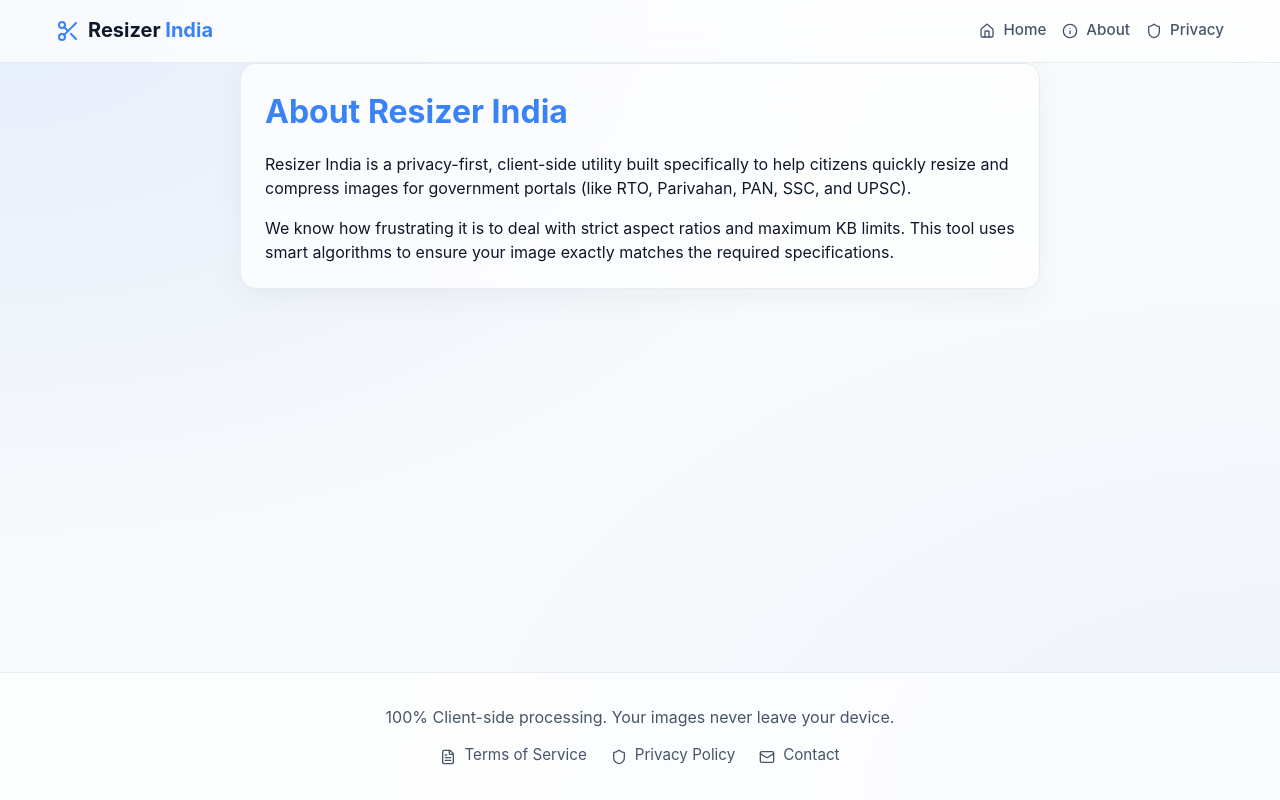
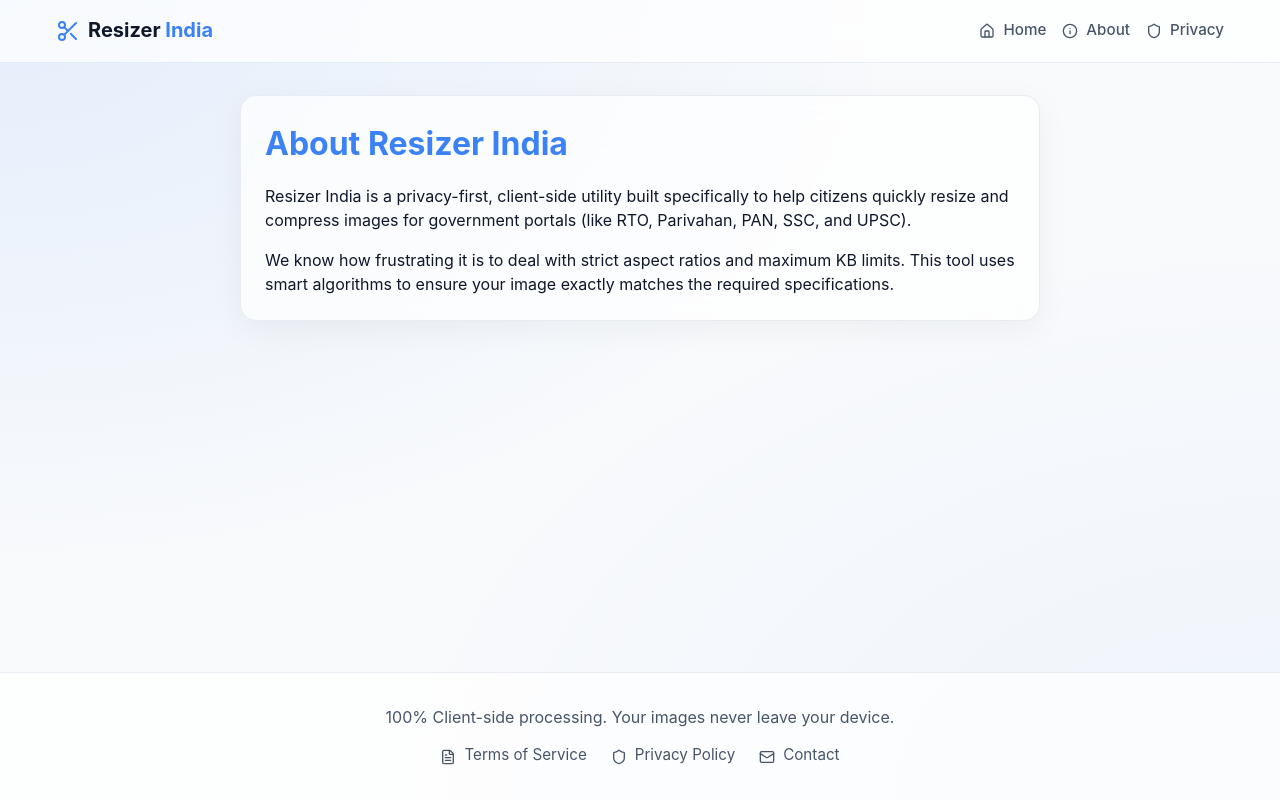
Before and after one commit to TechyNisarg/resizer-india, a React (Vite) app: page /about in a window 1280 px wide. Built offline with nearby package versions, Linux system fonts and the light colour scheme; a web font is replaced by a local one.

Commit message:
style: Add top and bottom margins to static pages

```diff
--- a/src/pages/StaticPages.tsx
+++ b/src/pages/StaticPages.tsx
@@ -1,7 +1,7 @@
 import React from 'react';
 
 export const About: React.FC = () => (
-  <div className="card" style={{ maxWidth: '800px', margin: '0 auto', display: 'flex', flexDirection: 'column', gap: '1rem' }}>
+  <div className="card" style={{ maxWidth: '800px', margin: '2rem auto', display: 'flex', flexDirection: 'column', gap: '1rem' }}>
     <h1 style={{ color: 'var(--primary)' }}>About Resizer India</h1>
     <p>Resizer India is a privacy-first, client-side utility built specifically to help citizens quickly resize and compress images for government portals (like RTO, Parivahan, PAN, SSC, and UPSC).</p>
     <p>We know how frustrating it is to deal with strict aspect ratios and maximum KB limits. This tool uses smart algorithms to ensure your image exactly matches the required specifications.</p>
@@ -9,7 +9,7 @@
 );
 
 export const Privacy: React.FC = () => (
-  <div className="card" style={{ maxWidth: '800px', margin: '0 auto', display: 'flex', flexDirection: 'column', gap: '1rem' }}>
+  <div className="card" style={{ maxWidth: '800px', margin: '2rem auto', display: 'flex', flexDirection: 'column', gap: '1rem' }}>
     <h1 style={{ color: 'var(--primary)' }}>Privacy Policy</h1>
     <p><strong>100% Client-Side Processing</strong></p>
     <p>Your privacy is our utmost priority. All image cropping, resizing, and compression happens entirely within your web browser. <strong>Your images never leave your device.</strong></p>
@@ -18,14 +18,14 @@
 );
 
 export const Terms: React.FC = () => (
-  <div className="card" style={{ maxWidth: '800px', margin: '0 auto', display: 'flex', flexDirection: 'column', gap: '1rem' }}>
+  <div className="card" style={{ maxWidth: '800px', margin: '2rem auto', display: 'flex', flexDirection: 'column', gap: '1rem' }}>
     <h1 style={{ color: 'var(--primary)' }}>Terms of Service</h1>
     <p>This tool is provided "as is" without warranty of any kind. By using Resizer India, you agree that you are solely responsible for verifying the accuracy and acceptance of your generated images on official government portals.</p>
   </div>
 );
 
 export const Contact: React.FC = () => (
-  <div className="card" style={{ maxWidth: '800px', margin: '0 auto', display: 'flex', flexDirection: 'column', gap: '1rem' }}>
+  <div className="card" style={{ maxWidth: '800px', margin: '2rem auto', display: 'flex', flexDirection: 'column', gap: '1rem' }}>
     <h1 style={{ color: 'var(--primary)' }}>Contact Us</h1>
     <p>If you encounter any issues or have feature requests (like adding a new government form preset), please let us know!</p>
     <p>Email: <strong>support@resizerindia.example.com</strong></p>
```
